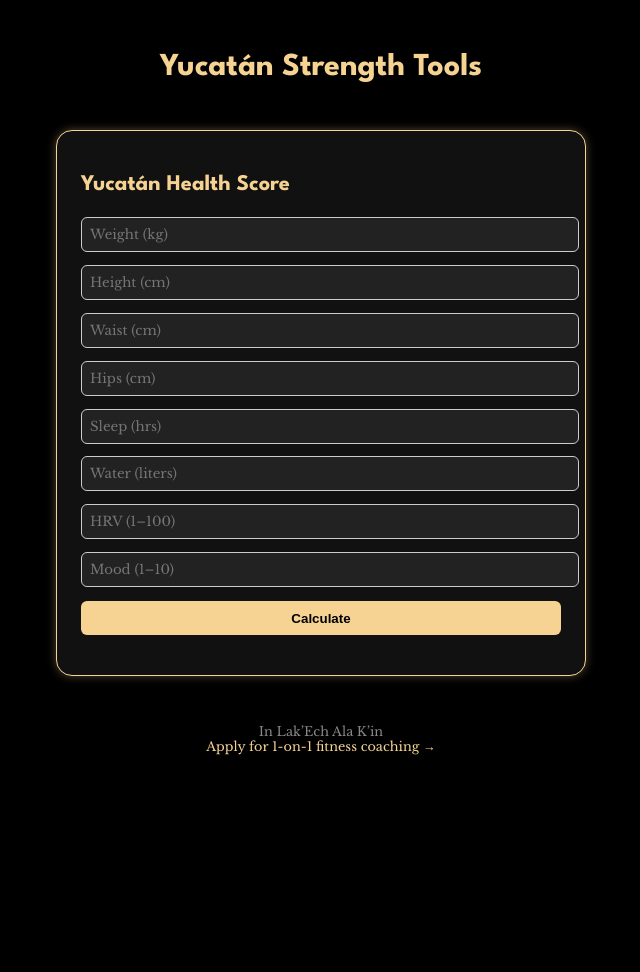
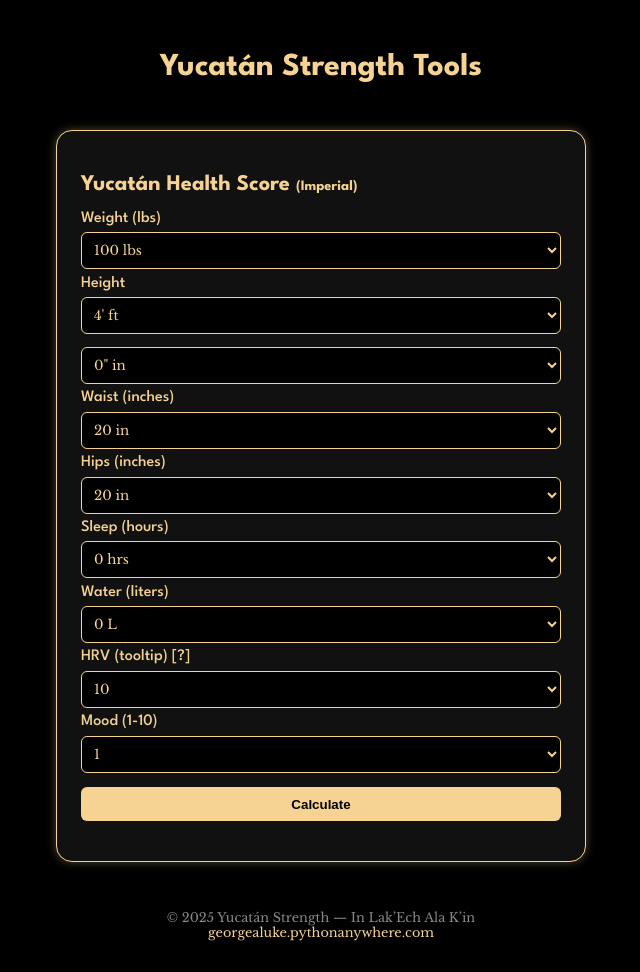
Before and after one commit to yucatanstrength/yucatan_strength_webapp, a Flask app: page / in a window 1280 px wide. Shown: the whole page, without its empty margins (319-959 px from the left). Before the commit the page ends 755 px from the top, so only its background shows below. Run offline with Flask 3, Linux system fonts and the light colour scheme.

Commit message:
Added full calculator suite with stacked layout: TDEE, Macros, Max Rep, Protein Estimator, Strength Benchmark, Caloric Burn, Ideal Bodyweight, Testosterone Score, Health Score. All styled with dropdowns, imperial units, brand-matched design, and scroll-optimized tile layout.

```diff
--- a/templates/index.html
+++ b/templates/index.html
@@ -37,14 +37,14 @@
       margin-bottom: 1rem;
       color: #f6d393;
     }
-    input {
+    select {
       width: 100%;
       padding: 0.5rem;
       margin: 0.4rem 0;
       border-radius: 6px;
-      border: 1px solid #ccc;
-      background: #222;
-      color: white;
+      border: 1px solid #f6d393;
+      background: #000;
+      color: #f6d393;
       font-family: 'Libre Baskerville', serif;
     }
     button {
@@ -81,32 +81,73 @@
   <h1>Yucatán Strength Tools</h1>
 
   <div class="tool-card">
-    <h2>Yucatán Health Score</h2>
-    <input type="number" id="weight" placeholder="Weight (kg)" />
-    <input type="number" id="height" placeholder="Height (cm)" />
-    <input type="number" id="waist" placeholder="Waist (cm)" />
-    <input type="number" id="hips" placeholder="Hips (cm)" />
-    <input type="number" id="sleep" placeholder="Sleep (hrs)" />
-    <input type="number" id="water" placeholder="Water (liters)" />
-    <input type="number" id="hrv" placeholder="HRV (1–100)" />
-    <input type="number" id="mood" placeholder="Mood (1–10)" />
+    <h2>Yucatán Health Score <span style="font-size: 0.9rem">(Imperial)</span></h2>
+
+    <label>Weight (lbs)</label>
+    <select id="weight"></select>
+
+    <label>Height</label>
+    <select id="height-feet"></select>
+    <select id="height-inches"></select>
+
+    <label>Waist (inches)</label>
+    <select id="waist"></select>
+
+    <label>Hips (inches)</label>
+    <select id="hips"></select>
+
+    <label>Sleep (hours)</label>
+    <select id="sleep"></select>
+
+    <label>Water (liters)</label>
+    <select id="water"></select>
+
+    <label>HRV (tooltip) <span title="HRV = Heart Rate Variability. Higher = better recovery.">[?]</span></label>
+    <select id="hrv"></select>
+
+    <label>Mood (1-10)</label>
+    <select id="mood"></select>
+
     <button onclick="getHealthScore()">Calculate</button>
     <div class="result" id="health-result"></div>
     <div class="result" id="health-share"></div>
   </div>
 
   <div class="footer">
-    In Lak’Ech Ala K’in<br>
-    <a href="https://georgealuke.pythonanywhere.com" target="_blank">Apply for 1-on-1 fitness coaching →</a>
+    © 2025 Yucatán Strength — In Lak’Ech Ala K’in<br>
+    <a href="https://georgealuke.pythonanywhere.com" target="_blank">georgealuke.pythonanywhere.com</a>
   </div>
 
   <script>
+    function populateDropdown(id, start, end, step = 1, suffix = "") {
+      const el = document.getElementById(id);
+      for (let i = start; i <= end; i += step) {
+        const opt = document.createElement("option");
+        opt.value = i;
+        opt.text = i + suffix;
+        el.appendChild(opt);
+      }
+    }
+
+    populateDropdown("weight", 100, 350, 5, " lbs");
+    populateDropdown("height-feet", 4, 7, 1, "' ft");
+    populateDropdown("height-inches", 0, 11, 1, '" in');
+    populateDropdown("waist", 20, 60, 1, " in");
+    populateDropdown("hips", 20, 60, 1, " in");
+    populateDropdown("sleep", 0, 12, 1, " hrs");
+    populateDropdown("water", 0, 8, 1, " L");
+    populateDropdown("hrv", 10, 120, 1);
+    populateDropdown("mood", 1, 10, 1);
+
     async function getHealthScore() {
+      const feet = parseInt(document.getElementById('height-feet').value);
+      const inches = parseInt(document.getElementById('height-inches').value);
+      const height = (feet * 12 + inches) * 2.54;
       const body = {
-        weight: parseFloat(document.getElementById('weight').value),
-        height: parseFloat(document.getElementById('height').value),
-        waist: parseFloat(document.getElementById('waist').value),
-        hips: parseFloat(document.getElementById('hips').value),
+        weight: parseFloat(document.getElementById('weight').value) * 0.453592,
+        height: height,
+        waist: parseFloat(document.getElementById('waist').value) * 2.54,
+        hips: parseFloat(document.getElementById('hips').value) * 2.54,
         sleep: parseFloat(document.getElementById('sleep').value),
         water: parseFloat(document.getElementById('water').value),
         hrv: parseFloat(document.getElementById('hrv').value),
```
Also changed, not shown: 1 other file.
